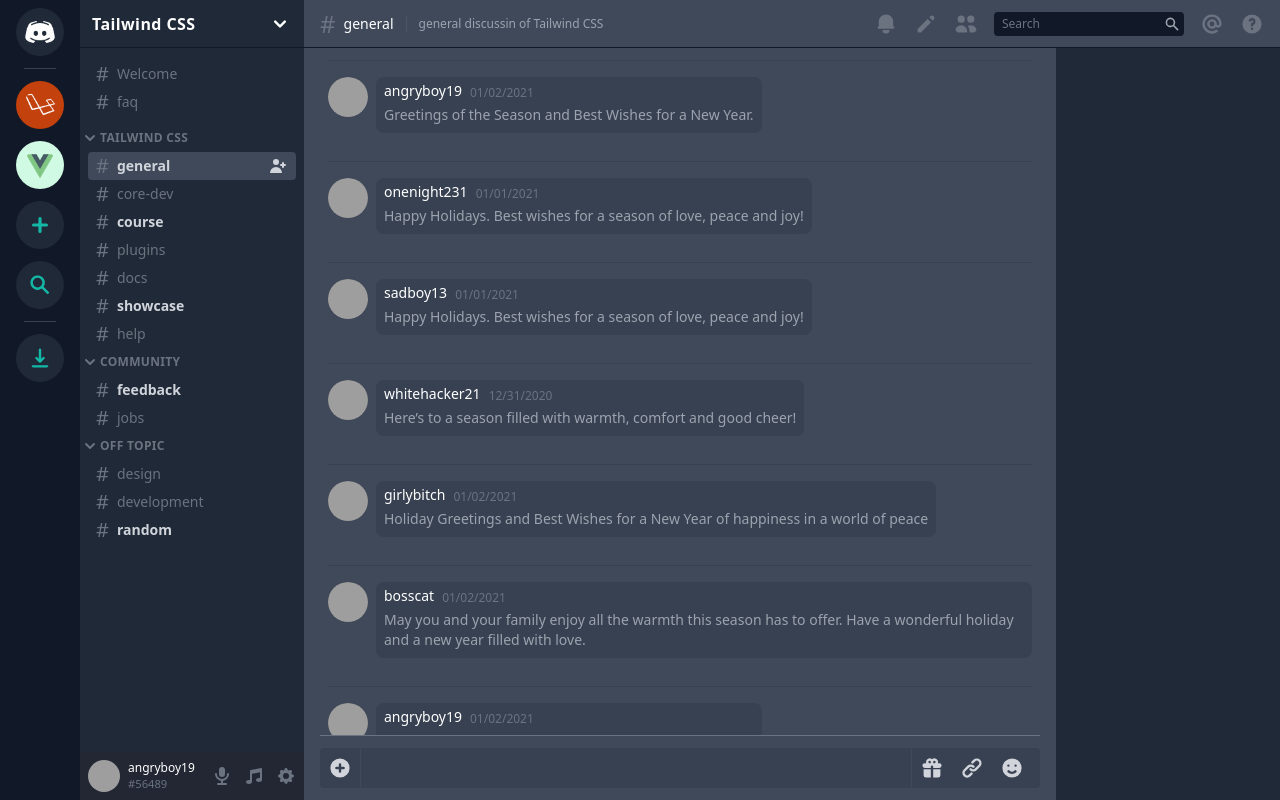
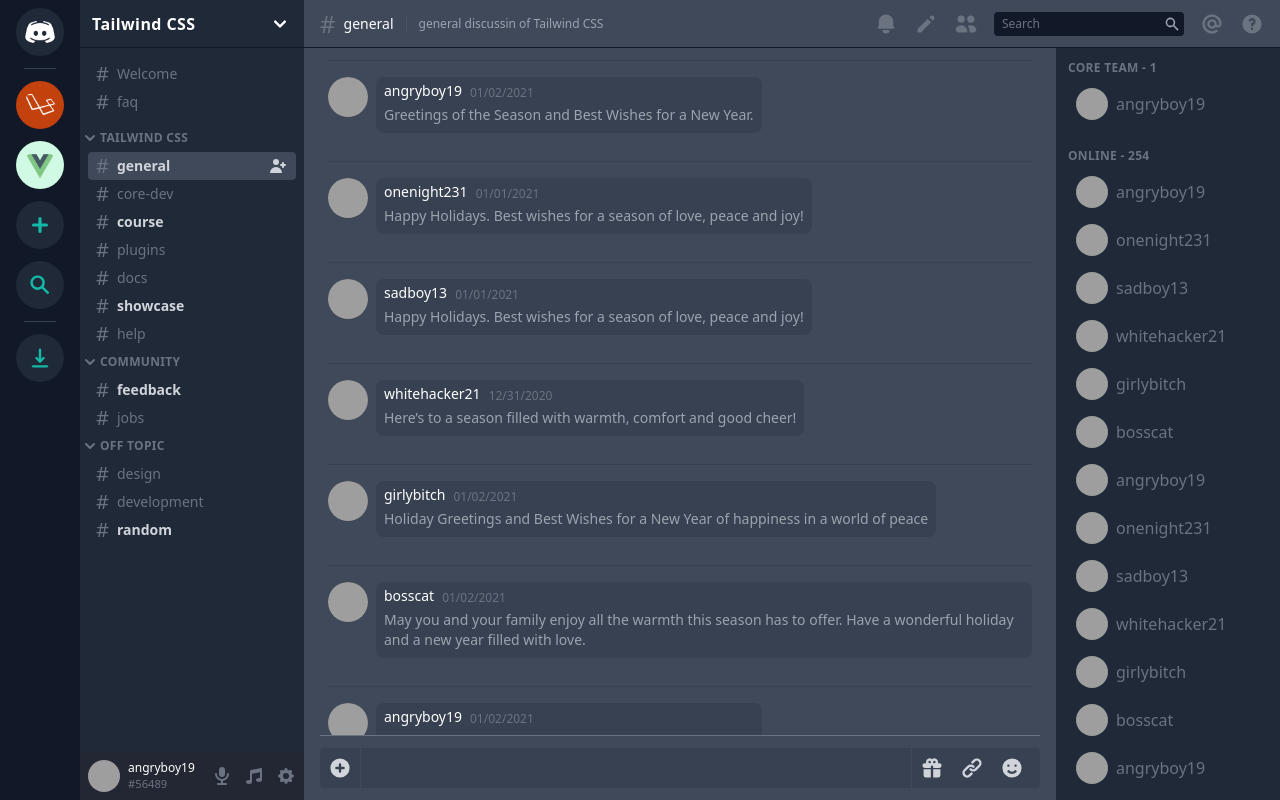
Before and after one commit to acatzk/discord, a Vue app: page / in a window 1280 px wide. Built offline with nearby package versions, Linux system fonts and the light colour scheme; grey boxes are pictures that could not be loaded.

Commit message:
Discord finish users sidebar

```diff
--- a/src/App.vue
+++ b/src/App.vue
@@ -494,7 +494,32 @@
             </div>
           </div>
           <div class="flex-none w-56 bg-gray-800 overflow-y-auto px-3 py-3">
-
+            <h3 class="text-xs font-semibold uppercase tracking-wide text-gray-500">Core Team - 1</h3>
+            <ul class="mt-2">
+              <li class="text-gray-500 px-2 hover:text-gray-200 hover:bg-gray-750 py-1 my-2 rounded transition">
+                <a href="#" class="flex items-center">
+                  <span>
+                    <a href="#">
+                      <img class="w-8 h-8 rounded-full object-cover" src="@/assets/imgs/avatar.jpg" alt="avatar">
+                    </a>
+                  </span>
+                  <span class="ml-2">angryboy19</span>
+                </a>
+              </li>
+            </ul>
+            <h3 class="mt-6 text-xs font-semibold uppercase tracking-wide text-gray-500">Online - 254</h3>
+            <ul class="mt-2">
+              <li class="text-gray-500 px-2 hover:text-gray-200 hover:bg-gray-750 py-1 my-2 rounded transition" v-for="(post, i) in posts" :key="i">
+                <a href="#" class="flex items-center">
+                  <span>
+                    <a href="#">
+                      <img class="w-8 h-8 rounded-full object-cover" :src="post.avatar" alt="avatar">
+                    </a>
+                  </span>
+                  <span class="ml-2">{{ post.username }}</span>
+                </a>
+              </li>
+            </ul>
           </div>
         </div>
       </div>
```
